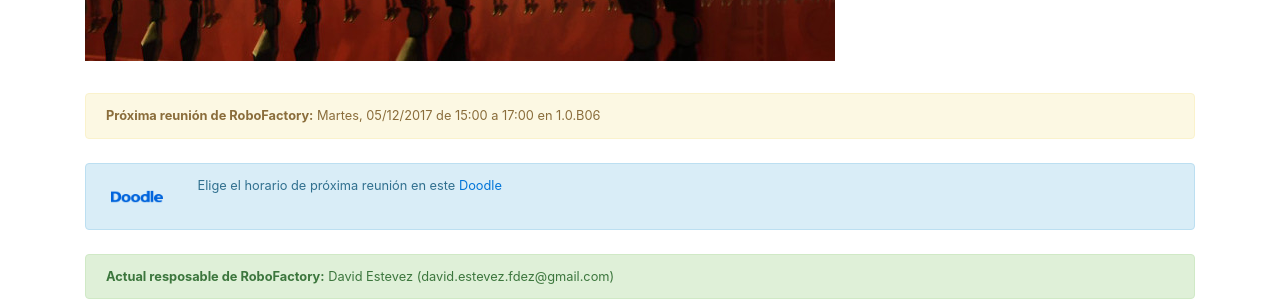
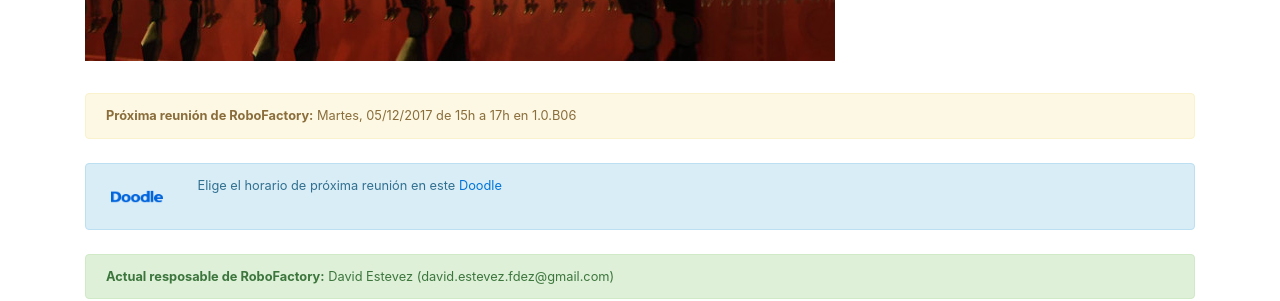
Before and after one commit to asrob-uc3m/asrob-uc3m.github.io, a Jekyll site: the page built from _workgroups/2017-09-19-robofactory.markdown, in a window 1280 px wide and 900 px high, scrolled down 831 px. Shown: the part 335-636 px from the top of the window. Built offline with Jekyll 4.4.1, drawn with Linux system fonts in a browser that asks for light colours.

Commit message:
Testing github refresh rate

```diff
--- a/_workgroups/2017-09-19-robofactory.markdown
+++ b/_workgroups/2017-09-19-robofactory.markdown
@@ -4,7 +4,7 @@
 manager: David Estevez
 manager_email: david.estevez.fdez@gmail.com
 name: RoboFactory
-next_meeting: Martes, 05/12/2017 de 15:00 a 17:00 en 1.0.B06
+next_meeting: Martes, 05/12/2017 de 15h a 17h en 1.0.B06
 next_meeting_doodle: https://doodle.com/poll/kvgute2z6958z8t5
 picture: /img/robofactory.jpg
 picture_full: /img/robofactory-full.jpg
```
